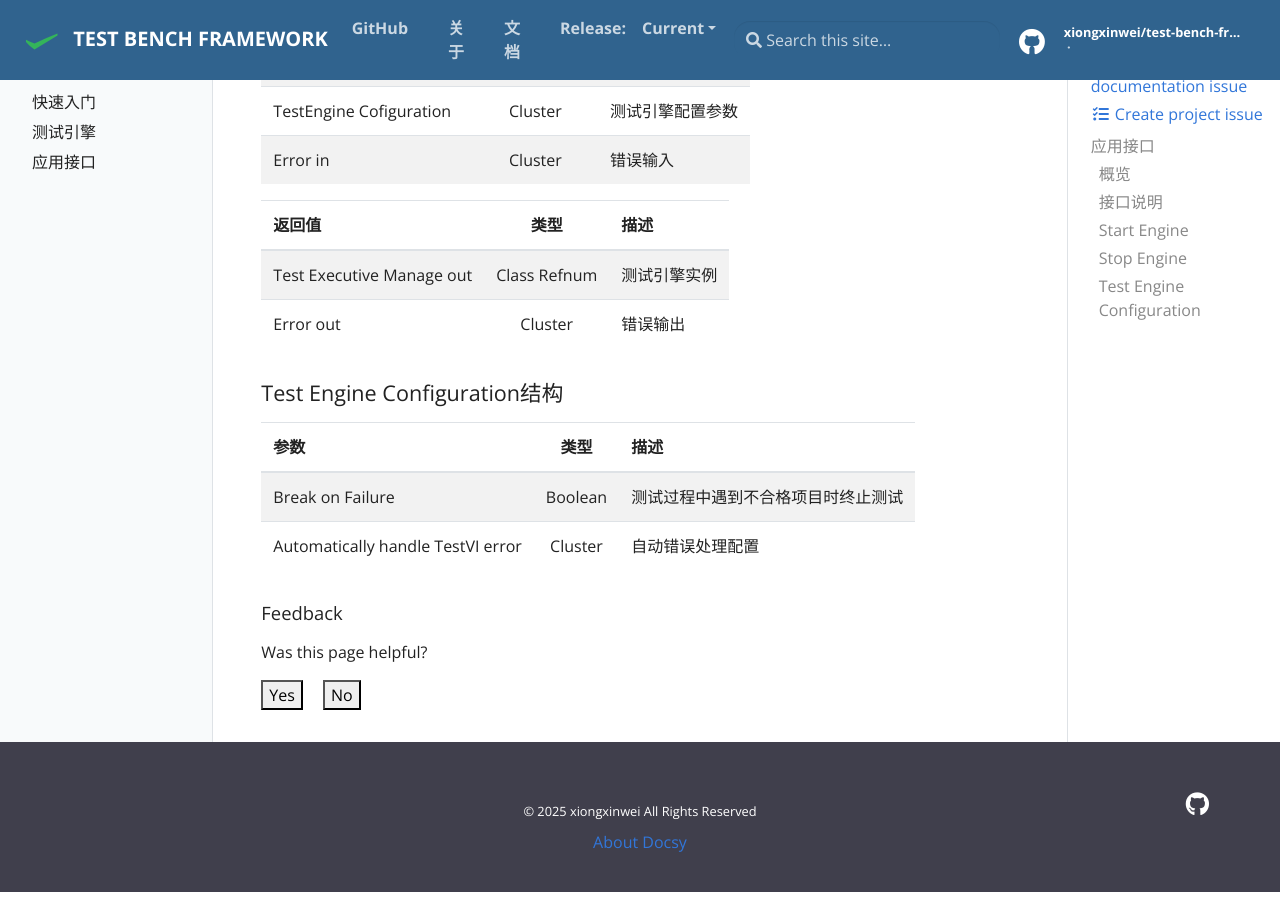
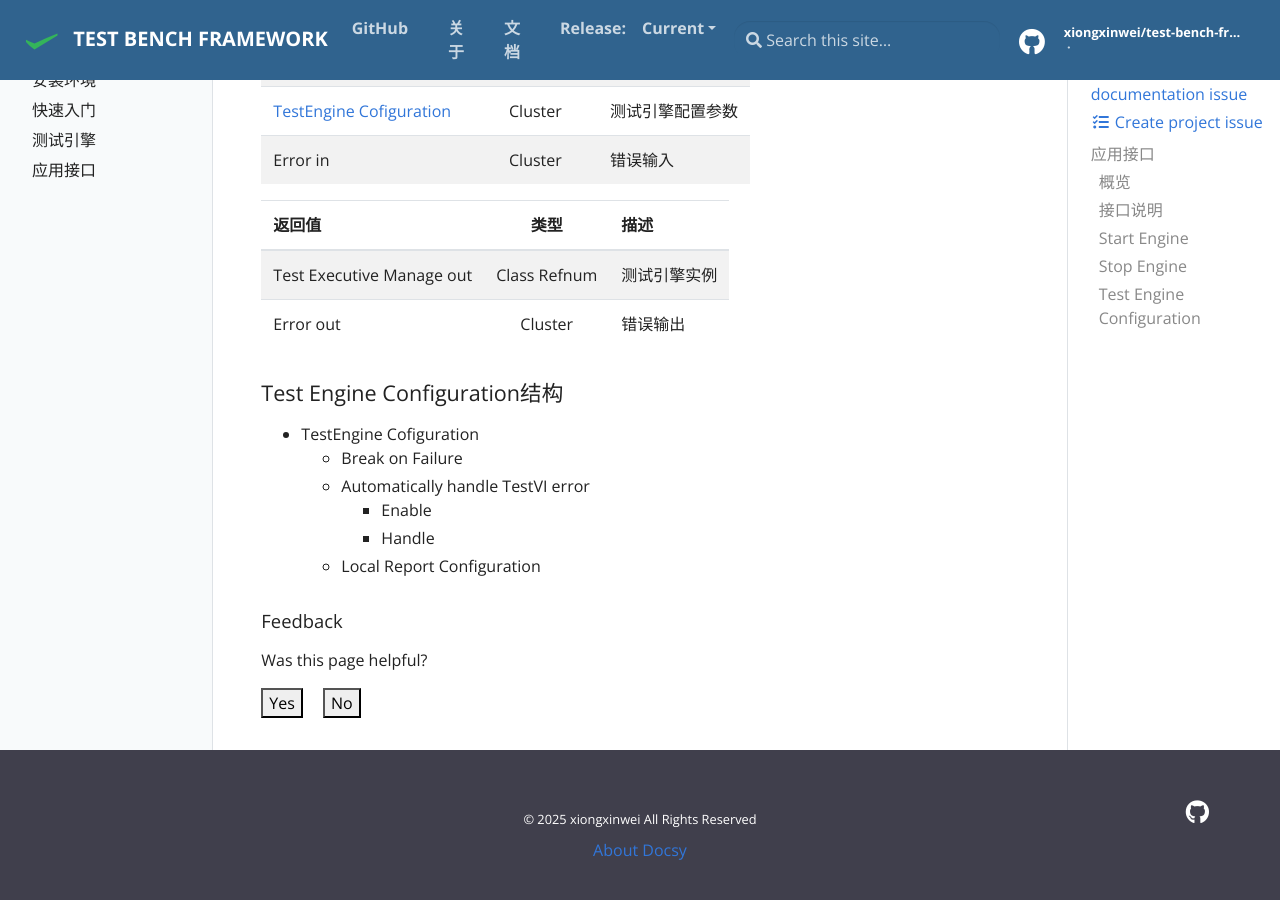
Before and after one commit to XiongXinwei-code/test-bench-framework, a Jekyll site: the page built from docs/_docs/应用接口.md, in a window 1280 px wide and 900 px high, scrolled down 2709 px. Built offline with Jekyll 4.4.1, drawn with Linux system fonts in a browser that asks for light colours.

Commit message:
Update 应用接口.md

```diff
--- a/docs/_docs/应用接口.md
+++ b/docs/_docs/应用接口.md
@@ -51,11 +51,11 @@ description: 测试引擎应用接口说明
 
 <img title="API" src="../assets/img/2025-08-28 170612.png" alt="loading-ag-178">
 
-| 参数                       | 类型           | 描述       |
-|:------------------------ |:------------:|:-------- |
-| Test Executive Manage in | Class Refnum | 测试引擎实例   |
-| TestEngine Cofiguration  | Cluster      | 测试引擎配置参数 |
-| Error in                 | Cluster      | 错误输入     |
+| 参数                                                      | 类型           | 描述       |
+|:------------------------------------------------------- |:------------:|:-------- |
+| Test Executive Manage in                                | Class Refnum | 测试引擎实例   |
+| [TestEngine Cofiguration](#Test-Engine-Configuration结构) | Cluster      | 测试引擎配置参数 |
+| Error in                                                | Cluster      | 错误输入     |
 
 | 返回值                       | 类型           | 描述     |
 |:------------------------- |:------------:|:------ |
@@ -64,7 +64,9 @@ description: 测试引擎应用接口说明
 
 #### Test Engine Configuration结构
 
-| 参数                                           | 类型      | 描述                |
-|:-------------------------------------------- |:-------:|:----------------- |
-| Break on Failure | Boolean | 测试过程中遇到不合格项目时终止测试 |
-| Automatically handle TestVI error            | Cluster | 自动错误处理配置          |
+- TestEngine Cofiguration
+  - Break on Failure
+  - Automatically handle TestVI error
+    - Enable
+    - Handle
+  - Local Report Configuration
```
